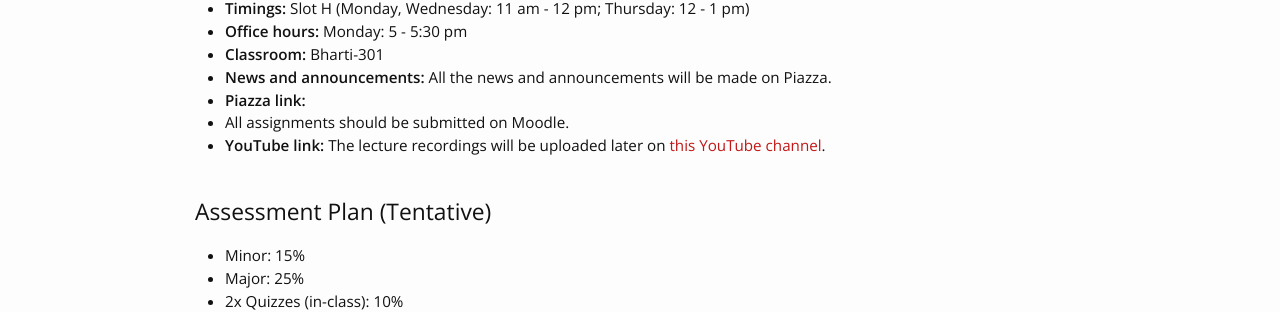
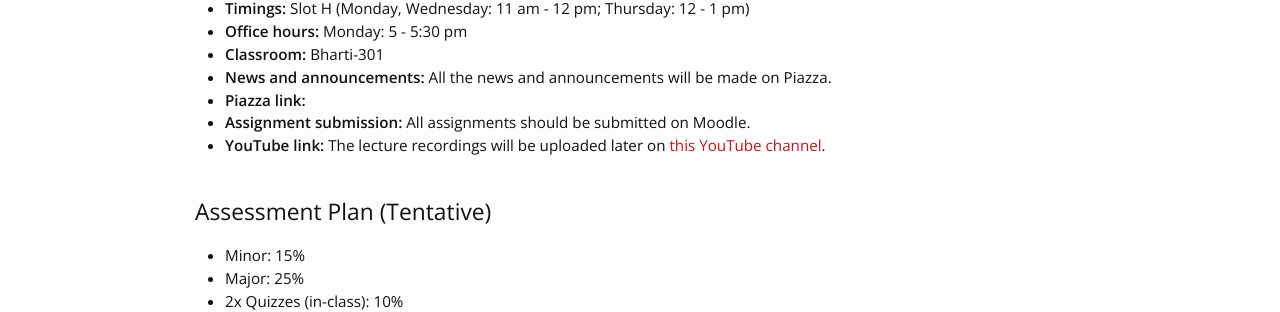
Before and after one commit to lcs2-iitd/ELL881-AIL821-2401, a Jekyll site: the page built from index.md, in a window 1280 px wide. Shown: the part 1446-1758 px from the top of the page. Built offline with Jekyll 4.4.1, drawn with Linux system fonts in a browser that asks for light colours; nearby versions of some CDN libraries.

Commit message:
Update home.html

```diff
--- a/_layouts/home.html
+++ b/_layouts/home.html
@@ -78,7 +78,7 @@ layout: default
       <li><b>Classroom:</b> Bharti-301</li>
         <li><b>News and announcements:</b> All the news and announcements will be made on Piazza.</li>
         <li><b>Piazza link:</b> </li>
-        <li>All assignments should be submitted on Moodle.</li>
+        <li><b>Assignment submission:</b> All assignments should be submitted on Moodle.</li>
         <li><b>YouTube link:</b> The lecture recordings will be uploaded later on  <a href="https://www.youtube.com/@lcs2575">this YouTube channel</a>.</li>
     </ul>
 <br/>
```
